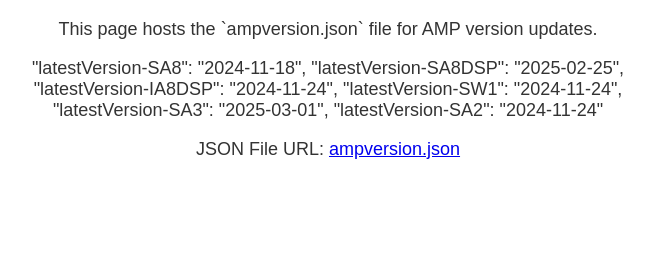
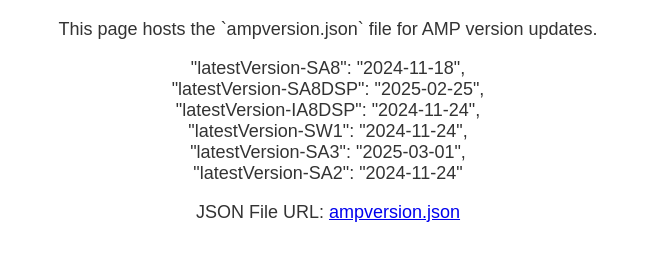
Before and after one commit to WisdomAudio/WisdomAudio.github.io, a plain HTML site: page index.html in a window 1280 px wide. Shown: the part 61-322 px from the top of the page, without its empty margins (312-966 px from the left). Drawn offline with Linux system fonts and the light colour scheme.

Commit message:
formatting

```diff
--- a/index.html
+++ b/index.html
@@ -28,12 +28,12 @@
             This page hosts the `ampversion.json` file for AMP version updates.
         </p>
         <p class="info">
-            "latestVersion-SA8": "2024-11-18",
-            "latestVersion-SA8DSP": "2025-02-25",
-            "latestVersion-IA8DSP": "2024-11-24",
-            "latestVersion-SW1": "2024-11-24",
-            "latestVersion-SA3": "2025-03-01",
-            "latestVersion-SA2": "2024-11-24"
+            "latestVersion-SA8": "2024-11-18", <br />
+            "latestVersion-SA8DSP": "2025-02-25", <br />
+            "latestVersion-IA8DSP": "2024-11-24",<br />
+            "latestVersion-SW1": "2024-11-24",<br />
+            "latestVersion-SA3": "2025-03-01",<br />
+            "latestVersion-SA2": "2024-11-24"<br />
         </p>
         <p class="info">
             JSON File URL: <a href="ampversion.json" target="_blank">ampversion.json</a>
```
